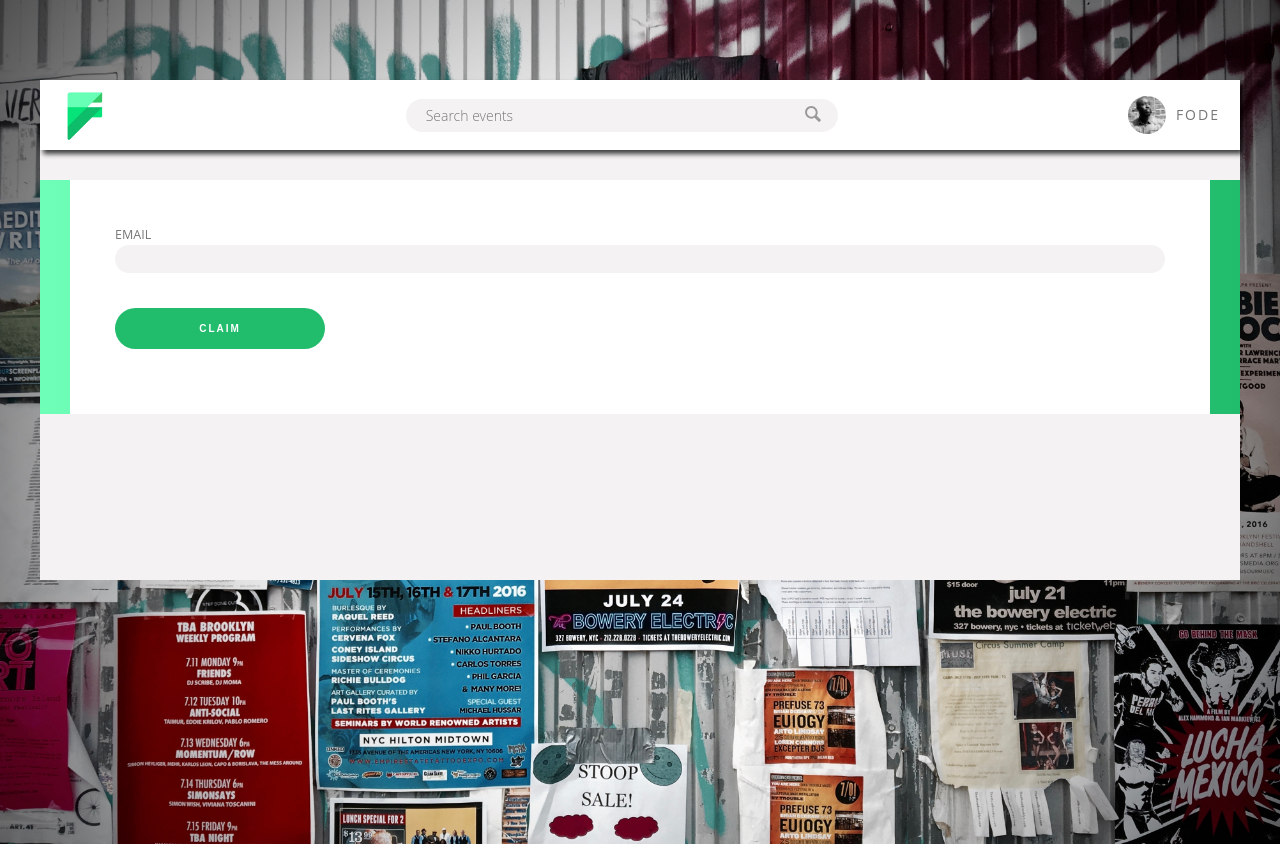
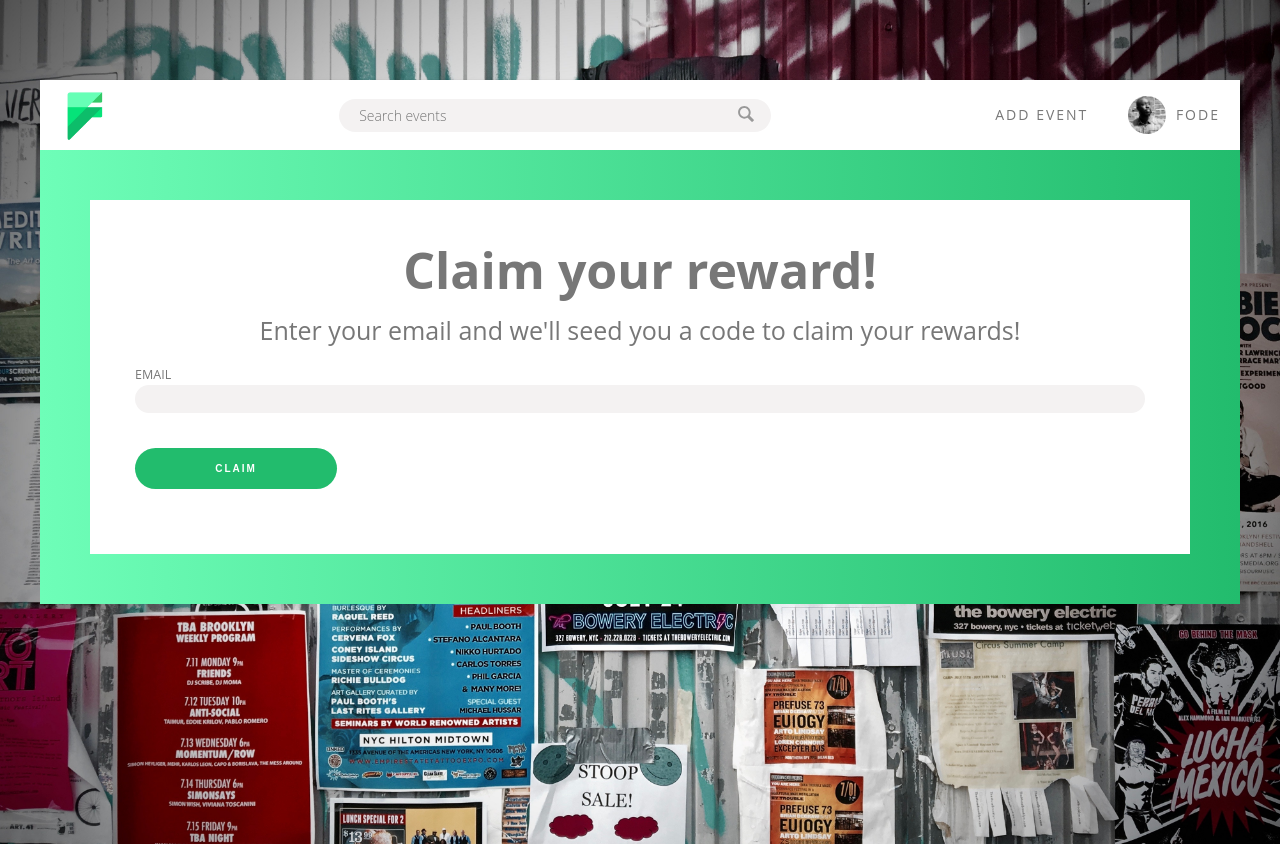
Before and after one commit to diop/flyers-api, a Node server app: page /claim/1 in a window 1280 px wide. Shown: the top 844 px of the page. Run offline with Node 20, Linux system fonts and the light colour scheme.

Commit message:
form styling

```diff
--- a/src/public/style.css
+++ b/src/public/style.css
@@ -155,6 +155,7 @@ body {
   flex-direction: row;
   align-content: center;
   padding: 3rem;
+  cursor: pointer;
 }
 
 .flyer-detail__social-links-twitter {
@@ -218,6 +219,7 @@ body {
   padding: 2rem;
   justify-content: center;
   align-items: center;
+  cursor: pointer;
 }
 
 .flyer-detail__location-icon__icon {
@@ -383,6 +385,16 @@ body {
   flex-direction: column;
 }
 
+.promote-form h1 {
+  font-size: 5rem;
+  text-align: center;
+}
+
+.promote-form p {
+  font-size: 2.5rem;
+  text-align: center;
+}
+
 .form {
   margin: 3rem;
   padding: 3rem;
--- a/src/views/claim-form.ejs
+++ b/src/views/claim-form.ejs
@@ -2,8 +2,10 @@
 <% var actionString = ''.concat(flyerId, promoterId ? '/' + promoterId : '') %>
 
 <div class="main-content">
-  <div class="claim-form">
+  <div class="promote-form">
     <form action="/claim/<%= actionString %>" method="post" class="form">
+      <h1>Claim your reward!</h1>
+      <p>Enter your email and we'll seed you a code to claim your rewards!</p>
       <div class="form__group">
         <label class="form__label" for="email">Email</label>
         <input class="form__input" type="text" id="email">
--- a/src/views/event-form.ejs
+++ b/src/views/event-form.ejs
@@ -3,6 +3,8 @@
 <div class="main-content">
   <div class="promote-form">
     <form action="/event" method="post" class="form">
+      <h1>Market your event!</h1>
+      <p>Enter your information below to market your event on our platform.</p>
       <div class="form__group">
         <label class="form__label" for="website">Website</label>
         <input class="form__input" type="text" id="website">
--- a/src/views/partials/header.ejs
+++ b/src/views/partials/header.ejs
@@ -25,6 +25,11 @@
         </button>
       </form>
       <nav class="user-nav">
+        <div class="user-nav__icon-box">
+          <p class="user-nav__link">
+            <a href="/event">Add Event</a>
+          </p>
+        </div>
         <div class="user-nav__user">
           <img src="/images/user.jpg" alt="User photo" class="user-nav__user-photo">
           <span class="user-nav__user-name">Fode</span>
--- a/src/views/promote-form.ejs
+++ b/src/views/promote-form.ejs
@@ -3,6 +3,8 @@
 <div class="main-content">
   <div class="promote-form">
     <form action="/promote/<%= flyerId %>" method="post" class="form">
+      <h1>Promote and earn!</h1>
+      <p>Enter your email and eth address and we'll send you a link to share and earn.</p>
       <div class="form__group">
         <label class="form__label" for="email">Email</label>
         <input class="form__input" type="text" id="email">
```
